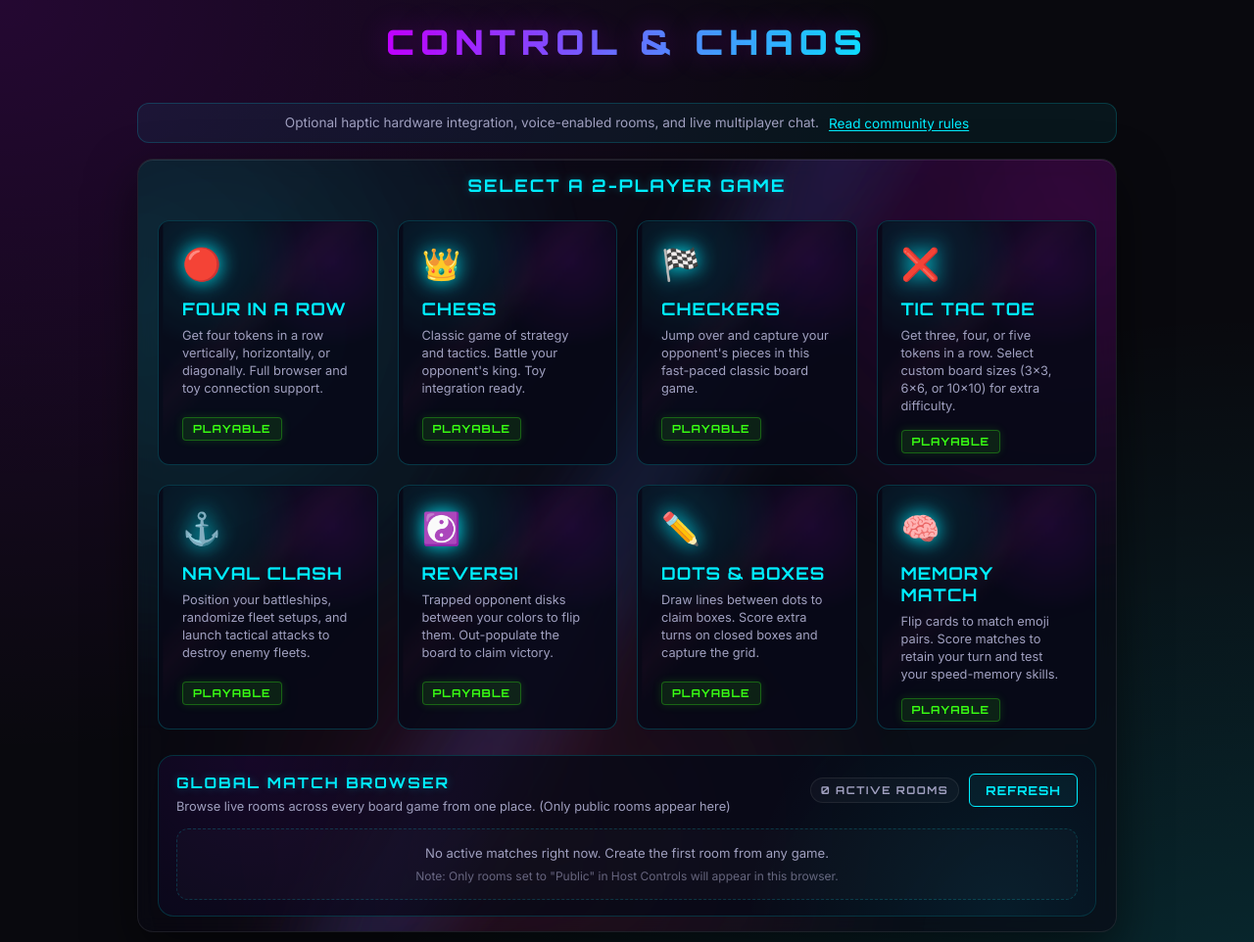
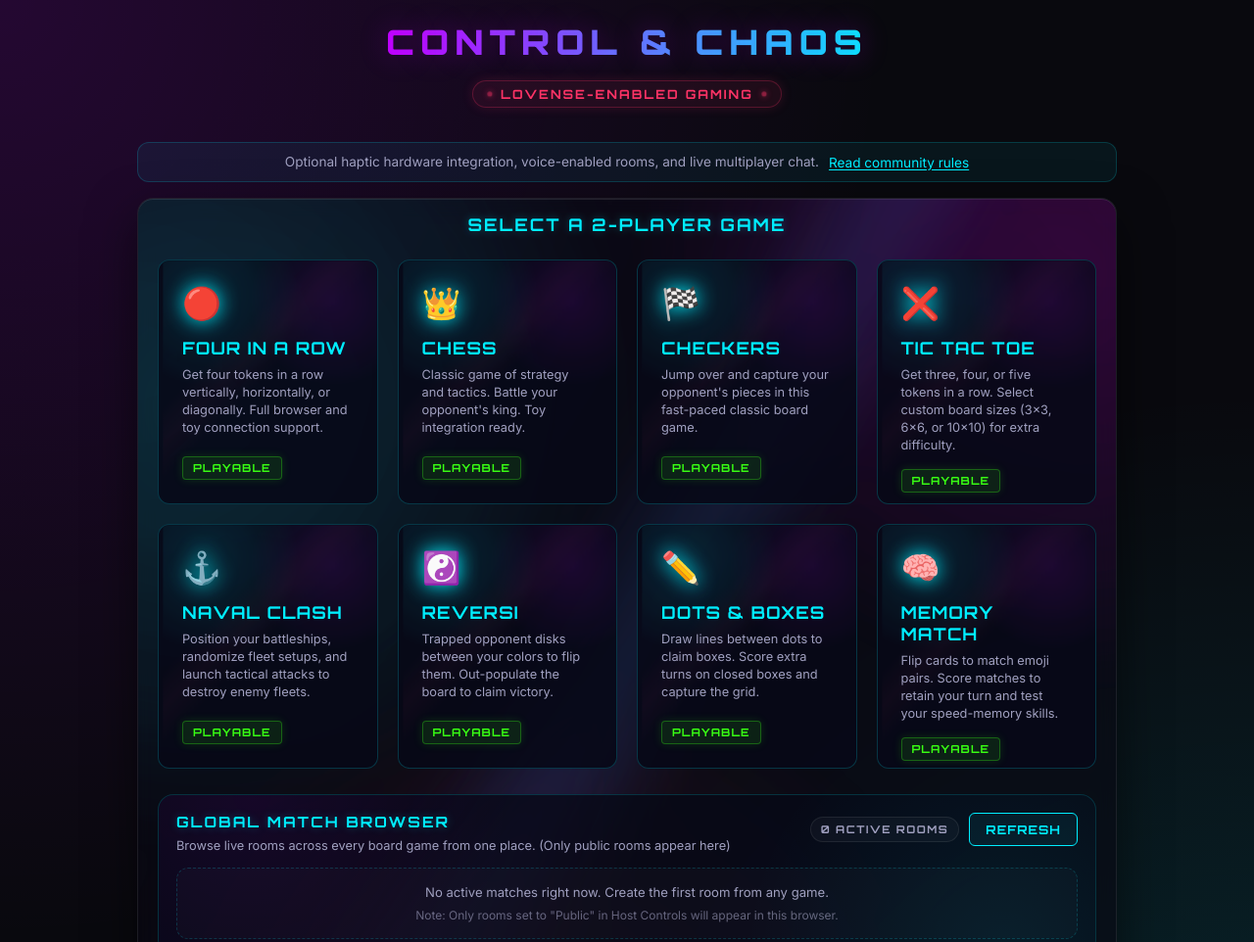
Before and after one commit to haydentomas/controlandchaosgames, a website: page public/index.html in a window 1280 px wide. Shown: the top 962 px of the page at 98% size. Drawn offline with Linux system fonts and the light colour scheme; no server answers.

Commit message:
Restore lobby Lovense promo text

```diff
--- a/public/style.css
+++ b/public/style.css
@@ -166,7 +166,22 @@ header {
 }
 
 .lovense-promo {
-    display: none !important;
+    font-family: 'Orbitron', sans-serif;
+    font-size: 0.8rem;
+    font-weight: 700;
+    color: #ff3366;
+    background: rgba(255, 51, 102, 0.08);
+    border: 1px solid rgba(255, 51, 102, 0.25);
+    padding: 5px 14px;
+    border-radius: 20px;
+    display: inline-flex;
+    align-items: center;
+    gap: 8px;
+    margin-top: 12px;
+    letter-spacing: 2px;
+    box-shadow: 0 0 12px rgba(255, 51, 102, 0.15);
+    animation: pulseGlow 2.5s infinite ease-in-out;
+    text-transform: uppercase;
 }
 
 .lovense-promo .pulse-dot {
@@ -904,7 +919,6 @@ iframe {
 /* LOBBY SPONSOR/AFFILIATE BANNER            */
 /* ========================================= */
 .lobby-sponsor-banner {
-    display: none !important;
     margin-top: 30px;
     background: rgba(10, 10, 20, 0.7);
     backdrop-filter: blur(12px);
```
